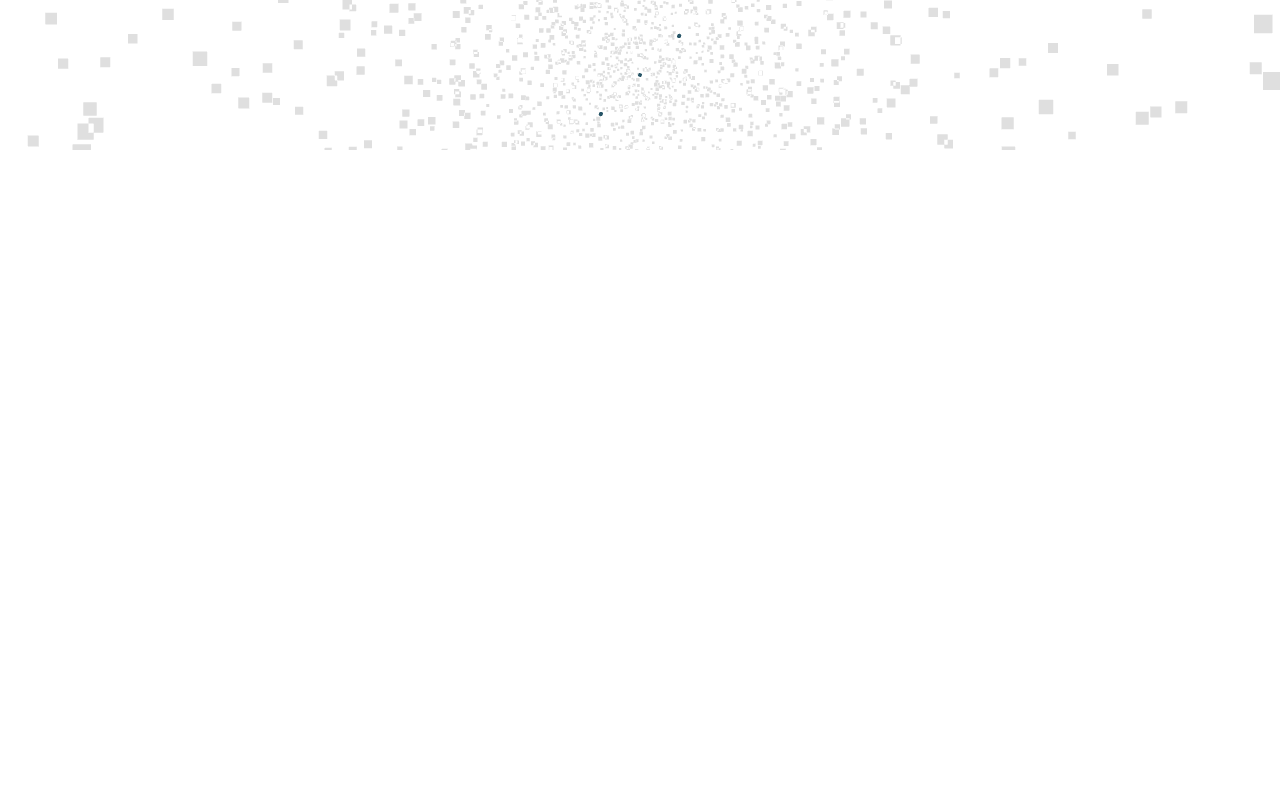
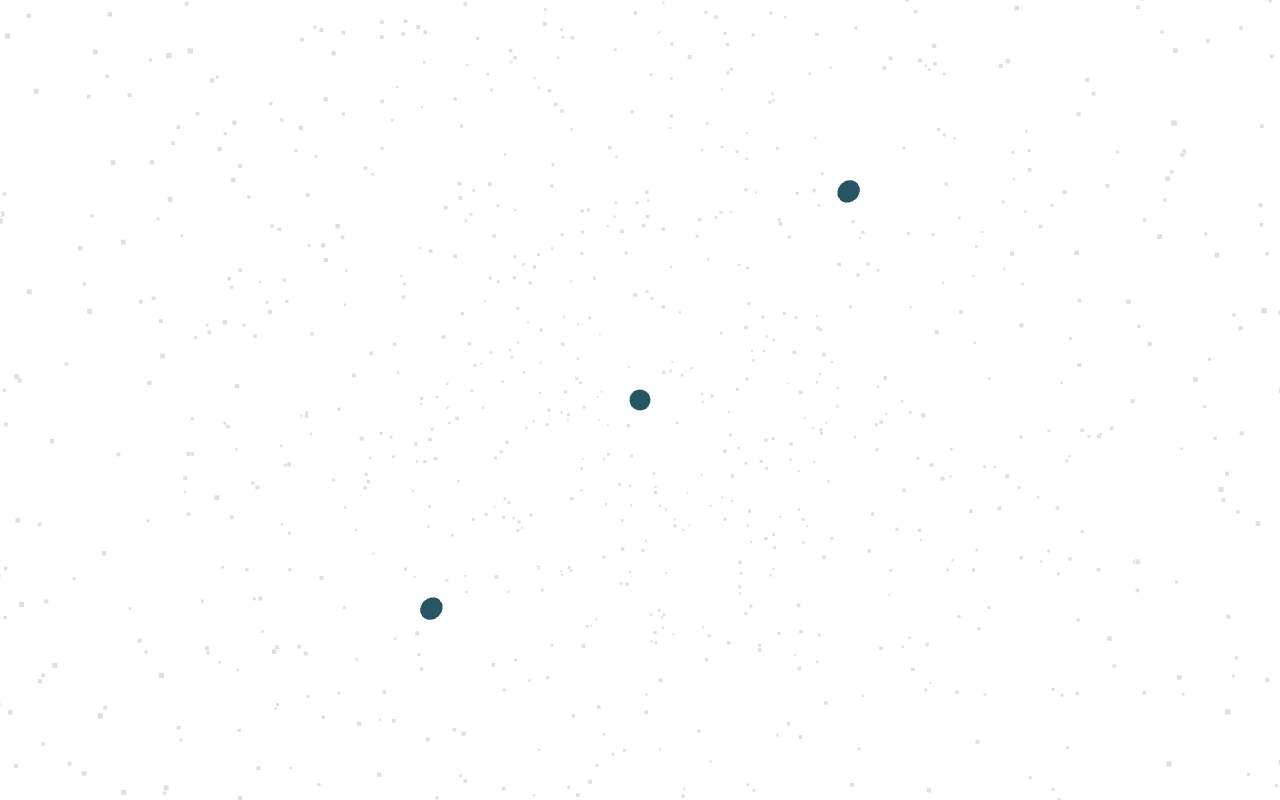
Before and after one commit to IsCathal/kanvas, a React (Create React App) app: page / in a window 1280 px wide. Built offline with nearby package versions, Linux system fonts and the light colour scheme; the HTML template or start-up script is replaced by a standard one.

Commit message:
added css

```diff
--- a/src/App.js
+++ b/src/App.js
@@ -10,7 +10,7 @@ function App() {
   const nodeMap = Object.fromEntries(nodes.map((node) => [node.id, node]));
 
   return (
-    <Canvas>
+    <Canvas style={{ width: '100vw', height: '100vh', margin: 0, padding: 0 }}>
       <Scene nodeMap={nodeMap} />
     </Canvas>
   );
```
Also changed, not shown: 1 other file (tests, documents, lock files or other folders).
